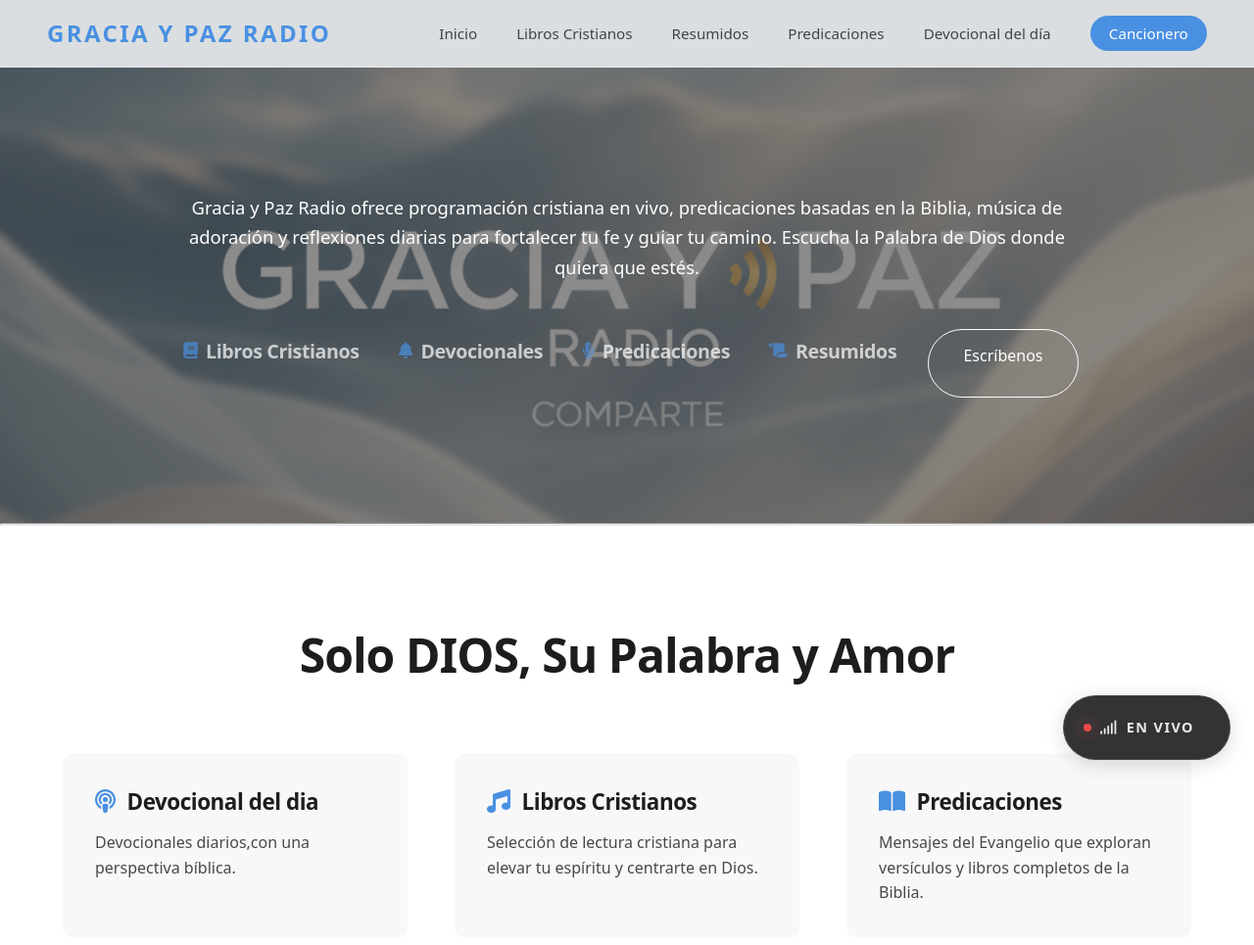
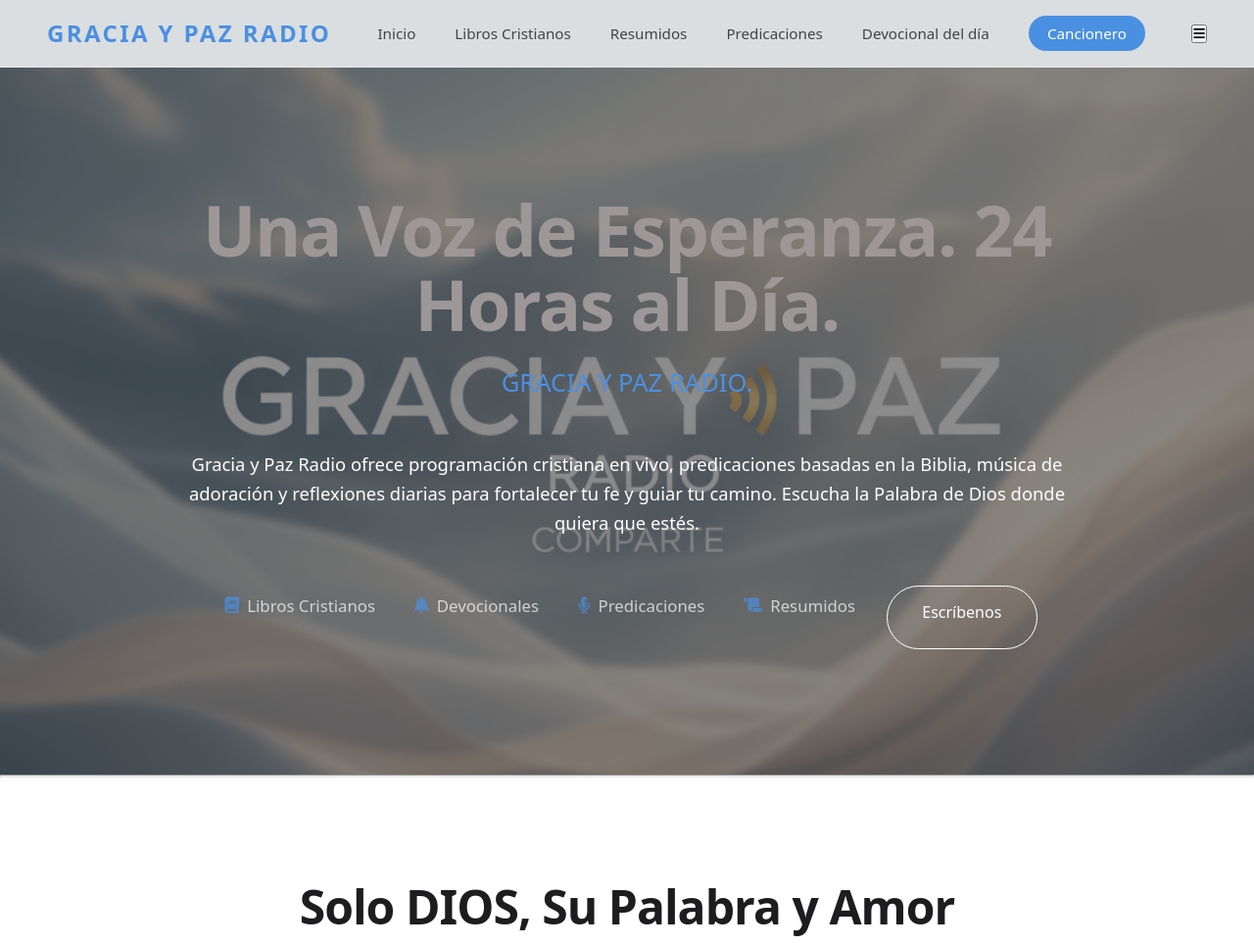
Before and after one commit to saultula81/gyp.io, a plain HTML site: page index.html in a window 1280 px wide. Shown: the top 965 px of the page at 98% size. Drawn offline with Linux system fonts and the light colour scheme.

Commit message:
Add files via upload

```diff
--- a/index.html
+++ b/index.html
@@ -52,6 +52,9 @@
         </ul>
 
       </nav>
+      <button class="menu-toggle" aria-label="Abrir menú de navegación">
+        <i class="fas fa-bars"></i>
+      </button>
 
 
     </header>
@@ -64,16 +67,13 @@
         role="region"
         aria-label="Introducción a Gracia y Paz Radio"
       >
-        <div class="floating-player" aria-label="Reproductor de Radio Flotante">
-          <p class="live-tag"><i class="fas fa-signal"></i> EN VIVO</p>
-          <audio id="radio-audio" controls autoplay>
-            <source src="https://stream.zeno.fm/mfer4shs398uv" type="audio/aac" />
-            Tu navegador no soporta el elemento de audio.
-          </audio>
+
+        <hgroup>
+          <h1>Una Voz de Esperanza. 24 Horas al Día.</h1>
+          <p class="slogan">GRACIA Y PAZ RADIO.</p>
         </div>
 
         <hgroup>
-
 
 
 
@@ -92,16 +92,16 @@
 
           <div class="quick-access-links">
             <a href="libros.html" class="access-link"
-              ><i class="fas fa-book"></i> <h3>Libros Cristianos</h3>
-            </a>
+              ><i class="fas fa-book"></i> Libros Cristianos</a
+            >
             <a href="devocional-dia.html" class="access-link"
-              ><i class="fas fa-bell"></i><h3> Devocionales</h3></a
+              ><i class="fas fa-bell"></i> Devocionales</a
             >
             <a href="predicaciones.html" class="access-link"
-              ><i class="fas fa-microphone-alt"></i><h3> Predicaciones</h3></a
+              ><i class="fas fa-microphone-alt"></i> Predicaciones</a
             >
             <a href="resumidos.html" class="access-link"
-              ><i class="fas fa-scroll"></i> <h3>Resumidos</h3></a
+              ><i class="fas fa-scroll"></i> Resumidos</a
               >
           </div>
 
```
